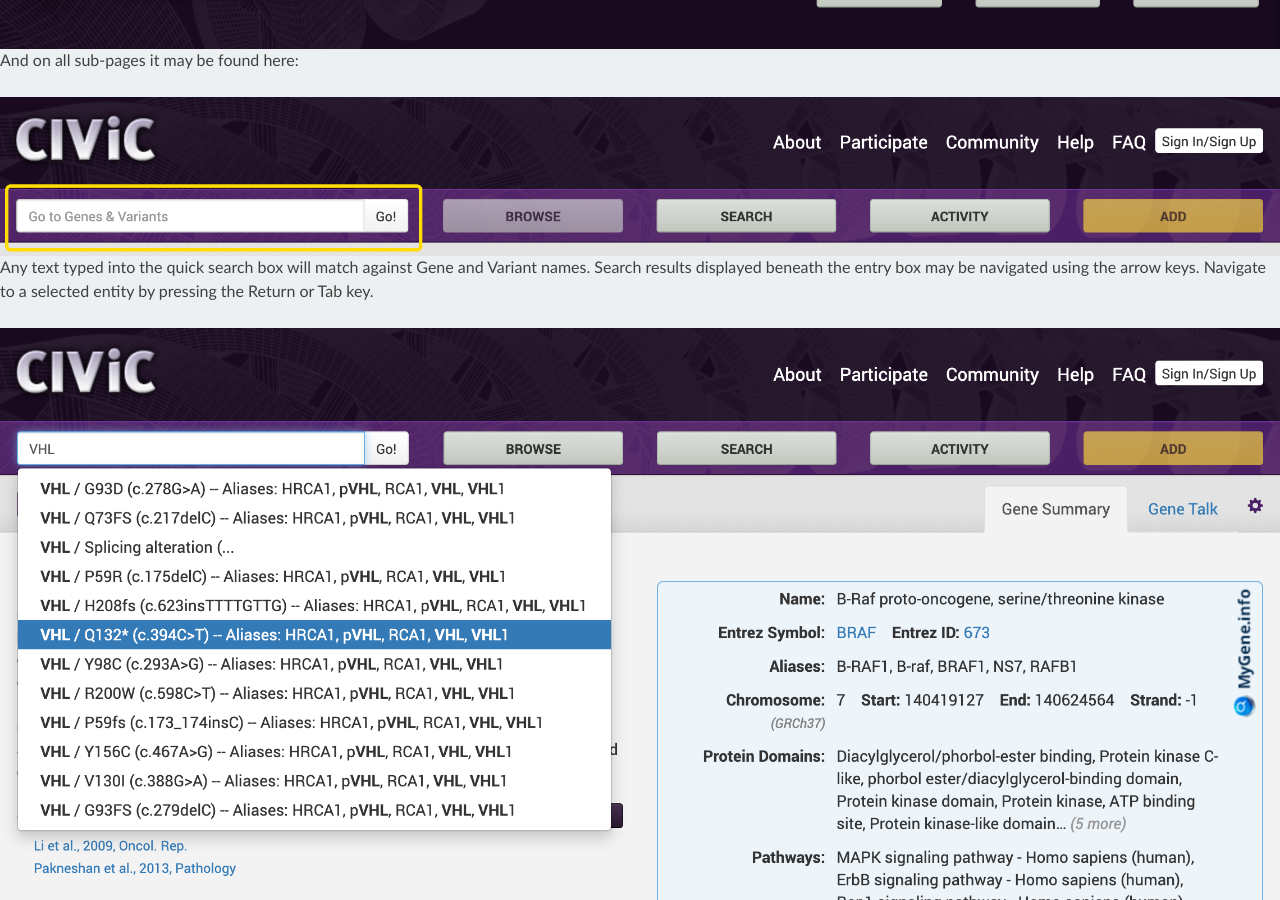
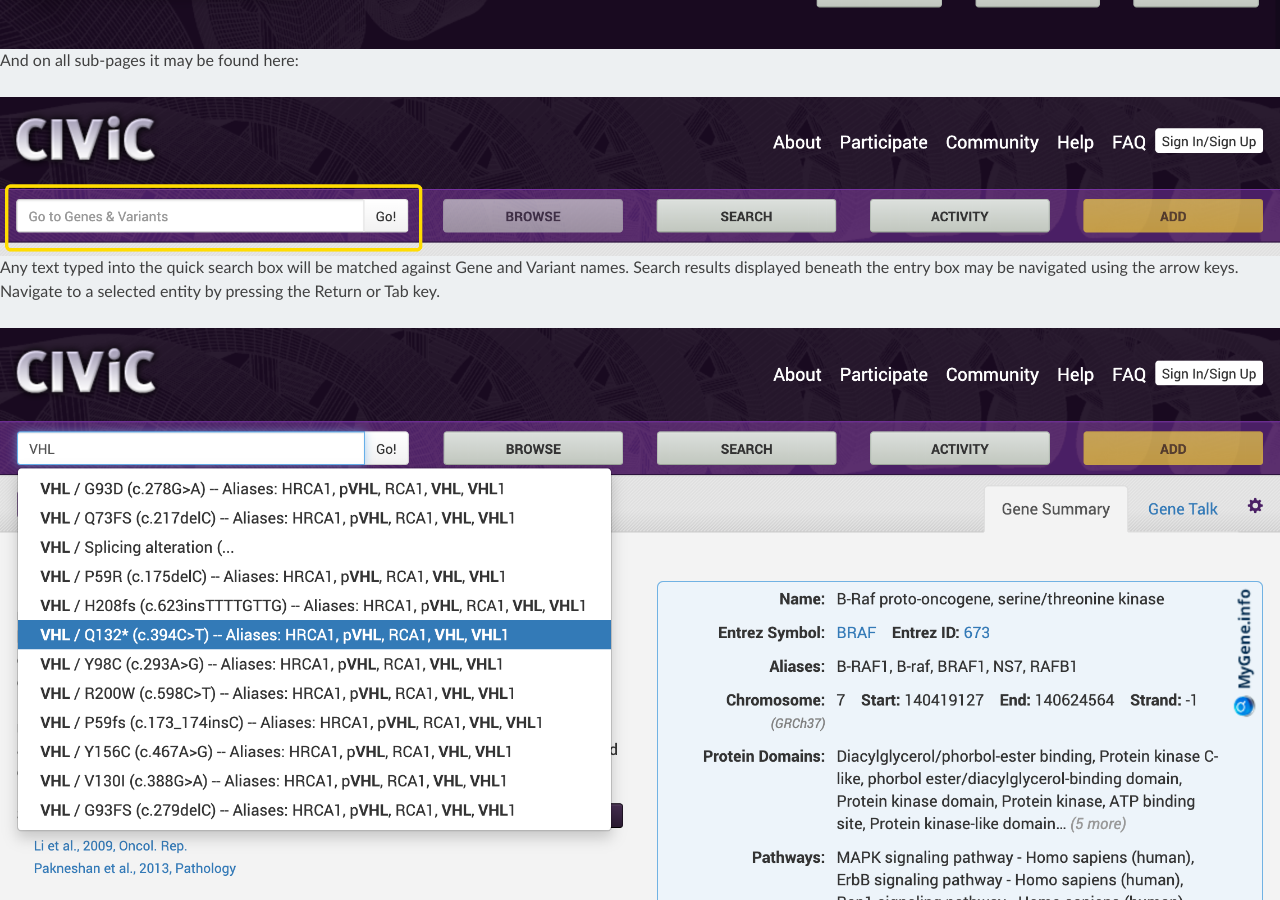
Before and after one commit to griffithlab/civic-docs, a Sphinx documentation site: the page built from docs/using/searching.rst, in a window 1280 px wide and 900 px high, scrolled down 572 px. Built offline with Sphinx 7.4.7 and the Read the Docs theme 2.0.0, drawn with Linux system fonts in a browser that asks for light colours.

Commit message:
The text will be matched.  It may or may not actually match.

```diff
--- a/docs/using/searching.rst
+++ b/docs/using/searching.rst
@@ -13,7 +13,7 @@
 
 .. image:: /images/figures/quick-search_subheader.png
 
-Any text typed into the quick search box will match against Gene and Variant names. Search results displayed beneath the entry box may be navigated using the arrow keys. Navigate to a selected entity by pressing the Return or Tab key.
+Any text typed into the quick search box will be matched against Gene and Variant names. Search results displayed beneath the entry box may be navigated using the arrow keys. Navigate to a selected entity by pressing the Return or Tab key.
 
 .. image:: /images/figures/quick-search_results.png
 
```
